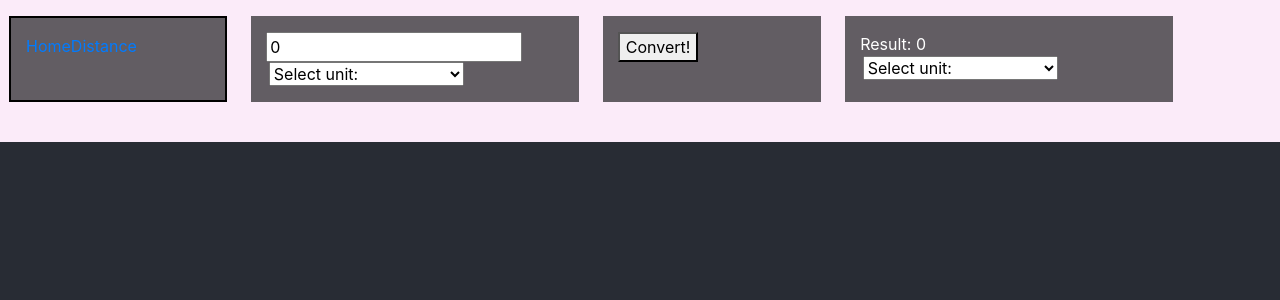
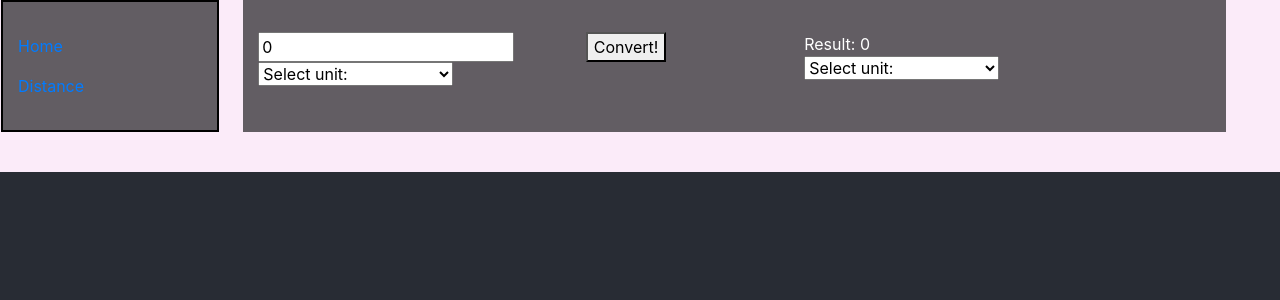
Before and after one commit to LNoeltner1/the_everything_calculator, a React (Create React App) app in the folder client/: page /Distance in a window 1280 px wide. Shown: the top 300 px of the page. Built offline with nearby package versions, Linux system fonts and the light colour scheme.

Commit message:
added all formula functions involving inches

```diff
--- a/client/src/App.css
+++ b/client/src/App.css
@@ -15,28 +15,37 @@
 .sideBar {
   border: 2px solid black;
   background-color: #8d8f92;
+  margin-left: 2vh;
+}
+.navLink {
+
 }
 
 /* distance page */
 .inputMenu, .outputMenu {
-  max-width: 200px;
+  max-width: 20vh;
 }
 /* #unitInput, #unitOutput {
   justify-self: center;
 } */
 /* MAIN SECTION */
 .inputBox, .resultBox, .buttonBox, .sideBar {
-  margin-top: 2vh;
+  /* margin-top: 2vh; */
   padding-bottom: 2vh;
-  padding-top: 2vh;
-  margin-left: 3vh;
-  /* margin-right: 2vh; */
+  padding-top: 4vh;
+  padding-left: 3vh;
   background-color: #625d63;
 }
-/* .inputBox, .buttonBox, .resultBox {
+.resultBox {
+  padding-right: 3vh
+}
+.inputBox {
+  margin-left: 3vh;
+}
+/* .inputBox {
+  margin
+} */
 
-
-} */
 .mainSection {
   background-color: #fbebf9;
   padding-bottom: 5vh;
--- a/client/src/components/TypeMenu.jsx
+++ b/client/src/components/TypeMenu.jsx
@@ -1,5 +1,7 @@
 import React from 'react';
 import "../App.css";
+//extra dependencies are for the hambuger sidenav menu
+// https://mdbootstrap.com/docs/react/navigation/sidenav/
 import { MDBIcon, MDBSideNavCat, MDBSideNavNav, MDBSideNav, MDBSideNavLink, MDBContainer, MDBRow, MDBBtn } from 'mdbreact';
 import { Link, BrowserRouter as Router } from 'react-router-dom';
 
@@ -7,8 +9,8 @@ import { Link, BrowserRouter as Router } from 'react-router-dom';
 const TypeMenu = () => {
     return (
             <div className="col-md-2 col-xs-2 col-sm-2 sideBar">
-                <Link to="/">Home</Link>
-                <Link to="/Distance">Distance</Link>
+                <p><Link  to="/" className="navLink">Home</Link></p>
+                <p><Link to="/Distance" className="navLink">Distance</Link></p>
 
 
 
--- a/client/src/pages/Distance.jsx
+++ b/client/src/pages/Distance.jsx
@@ -25,13 +25,56 @@ const Distance = () => {
         setResult(inputValue * 1.609);
     }
     // inches and feet
+    const inchesToFeet = () => {
+        setResult(inputValue / 12);
+    }
+    const feetToInches = () => {
+        setResult(inputValue * 12);
+    }
     // inches and yards
+    const inchesToYards = () => {
+        setResult(inputValue / 36);
+    }
+    const yardsToInches = () => {
+        setResult(inputValue * 36);
+    }
     // inches and miles
+    const inchesToMiles = () => {
+        setResult(inputValue / 63360);
+    }
+    const milesToInches = () => {
+        setResult(inputValue * 63360);
+    }
     // inches and millimeters
+    const inchesToMillimeters = () => {
+        setResult(inputValue * 25.4);
+    }
+    const millimetersToInches = () => {
+        setResult(inputValue / 25.4);
+    }
     // inches and centimeters
+    const inchesToCentimeters = () => {
+        setResult(inputValue * 2.54);
+    }
+    const centimetersToInches = () => {
+        setResult(inputValue / 2.54);
+    }
     // inches and meters
+    const inchesToMeters = () => {
+        setResult(inputValue / 39.37);
+    }
+    const metersToInches = () => {
+        setResult(inputValue * 39.37);
+    }
     // inches and kilometers
+    const inchesToKilometers = () => {
+        setResult(inputValue / 39370);
+    }
+    const kilometersToInches = () => {
+        setResult(inputValue * 39370);
+    }
     // feet and yards
+
     // feet and miles
     // feet and millimeters
     // feet and centimeters
@@ -68,8 +111,7 @@ const Distance = () => {
             {/* <div className="col-md-1"></div> */}
             <TypeMenu />
             <div className="col-md-3 col-xs-10 col-sm-10 inputBox">
-                <div className="row ">
-                    <div className="col-md-12">
+
                 <input id="userInput"  type="text" name="number" value={inputValue} onChange={handleInputChange}/>
                 <div className="select inputMenu text-center">
                     <select id="unitInput" className="unitMenu" name="unitInput">
@@ -87,9 +129,7 @@ const Distance = () => {
                         <option value="astronomicalUnit">Astronomical Unit (AU)</option>
                     </select>
                 </div>
-                    </div>
 
-                </div>
 
 
 
@@ -101,7 +141,7 @@ const Distance = () => {
             </div>
 
             {/* </div> */}
-            <div className="col-md-3 col-xs-10 col-sm-10 resultBox">Result: {result}
+            <div className="col-md-4 col-xs-10 col-sm-10 resultBox">Result: {result}
                 <div className="select outputMenu text-center">
                     <select id="unitOutput" className="unitMenu" name="unitOutput">
                         <option value="0">Select unit:</option>
```
Lines whose indentation alone changed are shown as unchanged.
